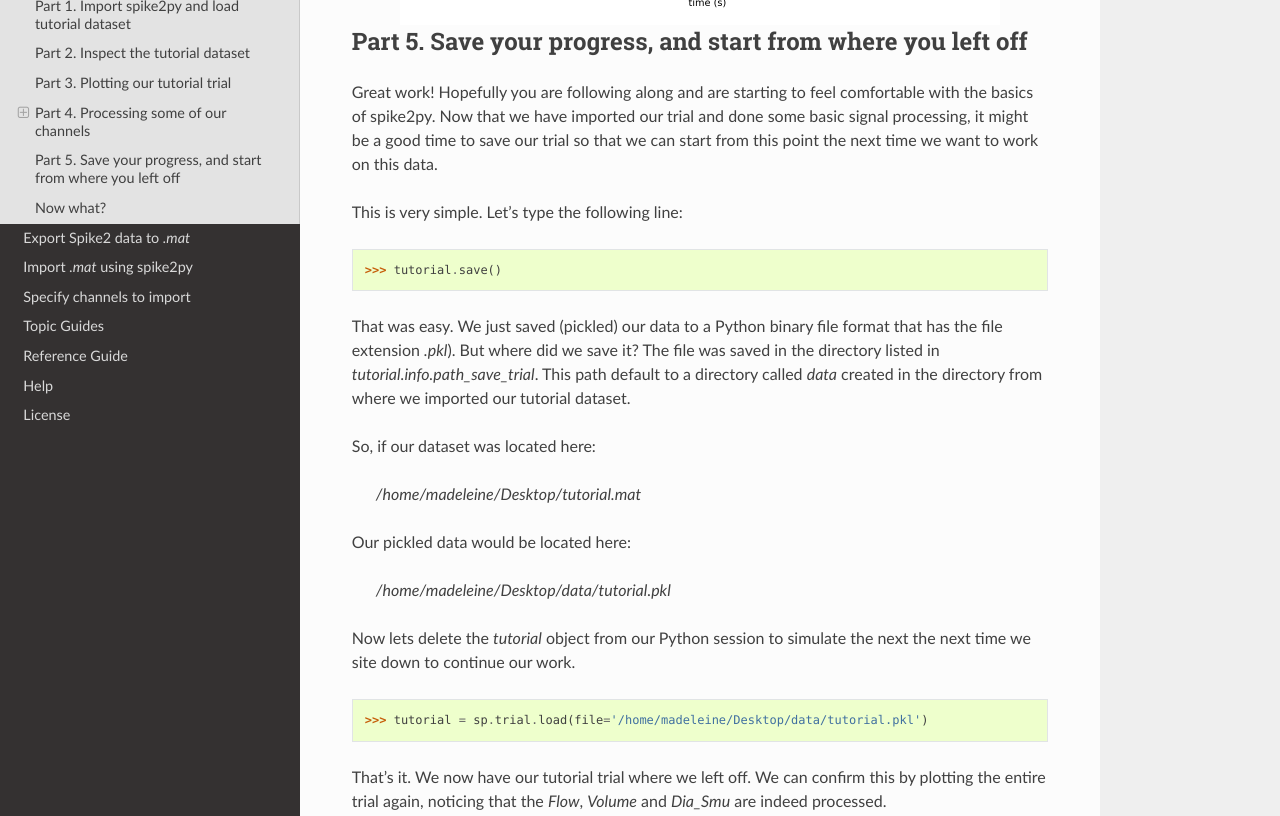
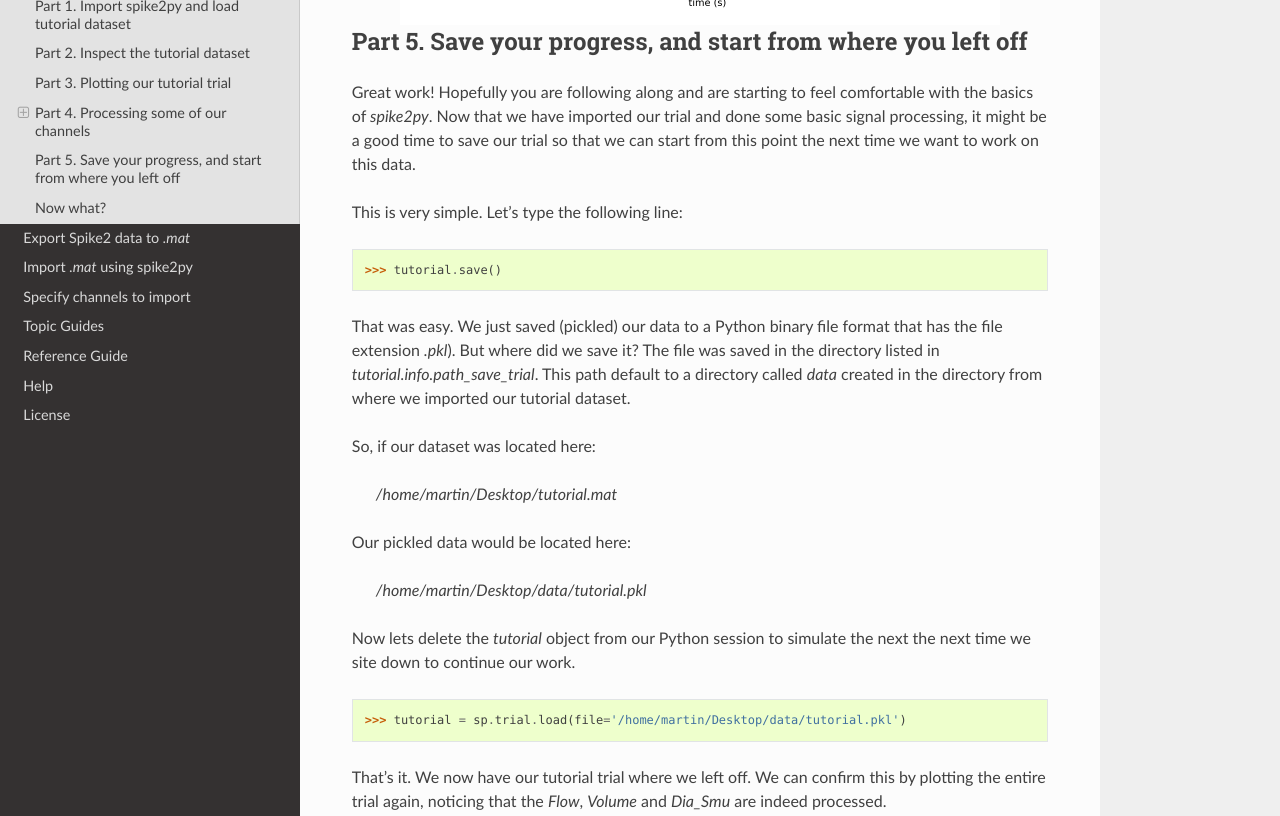
Before and after one commit to MartinHeroux/spike2py, a Sphinx documentation site: the page built from docs/source/pages/tutorials.rst, in a window 1280 px wide and 1400 px high, scrolled down 5318 px. Shown: the part 175-991 px from the top of the window. Built offline with Sphinx 7.4.7 and the Read the Docs theme 2.0.0, drawn with Linux system fonts in a browser that asks for light colours; some of the changed text lies outside the part shown.

Commit message:
Update path in tutorials.rst

```diff
--- a/docs/source/pages/tutorials.rst
+++ b/docs/source/pages/tutorials.rst
@@ -1,11 +1,11 @@
 Tutorial
 ========
 
-This tutorial will get you up and running with spike2py in 10 min.
+This tutorial will get you up and running with *spike2py* in 10 min.
 
 Part 1. Import spike2py and load tutorial dataset
 -------------------------------------------------
-To get up and running quickly, spike2py ships with a tutorial dataset, which we will use in this tutorial. So the first thing we need to do is import spike2py and load the sample dataset.
+To get up and running quickly, *spike2py* ships with a tutorial dataset, which we will use in this tutorial. So the first thing we need to do is import *spike2py* and load the sample dataset.
 
 With the virtual environment you created during the :ref:`installation` activated, start Python and type the following:
 
@@ -48,7 +48,7 @@ Part 3. Plotting our tutorial trial
 -----------------------------------
 To understand and interpret scientific data, it is often best to visualise it. Plotting data gives immediate feedback about the trial. It also gives immediate feedback about the various signal processing methods that we apply to individual channels.
 
-That is why spike2py trials come with a built-in plotting method. Although relatively basic, it plots all of a trials channels on the same figure. Lets give it a try.
+That is why *spike2py* trials come with a built-in plotting method. Although relatively basic, it plots all of a trials channels on the same figure. Lets give it a try.
 
 .. code-block:: python
 
@@ -65,7 +65,7 @@ But some of our channels require cleaning up. We need to apply basic signal proc
 
 Part 4. Processing some of our channels
 ---------------------------------------
-Spike2 refers to channels that contain time-series data as `waveform` channels. To simplify things, spike2py includes several signal processing methods that can be applied to `waveform` channels.
+Spike2 refers to channels that contain time-series data as `waveform` channels. To simplify things, *spike2py* includes several signal processing methods that can be applied to `waveform` channels.
 
 Applying one method at a time
 ~~~~~~~~~~~~~~~~~~~~~~~~~~~~~
@@ -100,7 +100,7 @@ But there is some unwanted high-frequency noise on the signal. Let's get rid of
 
 Chaining our methods
 ~~~~~~~~~~~~~~~~~~~~
-That was all pretty simple. Let's now look at one of spike2py's super powers: method chaining!
+That was all pretty simple. Let's now look at one of *spike2py*'s super powers: method chaining!
 Method chaining allows us to apply a series of signal processing steps, applying each step to the output of the previous step.
 
 For example, let's apply the following signal processing steps to the `volume` channel:
@@ -132,7 +132,7 @@ To provide another examples, lets process the `Dia_Smu` channel, which consists
 
 Part 5. Save your progress, and start from where you left off
 -------------------------------------------------------------
-Great work! Hopefully you are following along and are starting to feel comfortable with the basics of spike2py. Now that we have imported our trial and done some basic signal processing, it might be a good time to save our trial so that we can start from this point the next time we want to work on this data.
+Great work! Hopefully you are following along and are starting to feel comfortable with the basics of *spike2py*. Now that we have imported our trial and done some basic signal processing, it might be a good time to save our trial so that we can start from this point the next time we want to work on this data.
 
 This is very simple. Let's type the following line:
 
@@ -144,17 +144,17 @@ That was easy. We just saved (pickled) our data to a Python binary file format t
 
 So, if our dataset was located here:
 
-   `/home/madeleine/Desktop/tutorial.mat`
+   `/home/martin/Desktop/tutorial.mat`
 
 Our pickled data would be located here:
 
-   `/home/madeleine/Desktop/data/tutorial.pkl`
+   `/home/martin/Desktop/data/tutorial.pkl`
 
 Now lets delete the `tutorial` object from our Python session to simulate the next the next time we site down to continue our work.
 
 .. code-block:: python
 
-   >>> tutorial = sp.trial.load(file='/home/madeleine/Desktop/data/tutorial.pkl')
+   >>> tutorial = sp.trial.load(file='/home/martin/Desktop/data/tutorial.pkl')
 
 That's it. We now have our tutorial trial where we left off. We can confirm this by plotting the entire trial again, noticing that the `Flow`, `Volume` and `Dia_Smu` are indeed processed.
 
@@ -165,7 +165,7 @@ That's it. We now have our tutorial trial where we left off. We can confirm this
 
 Now what?
 ---------
-Hopefully you were able to follow along and learned the basics of spike2py. You should be almost ready to analyse your own data with spike2py. You are only missing two small steps:
+Hopefully you were able to follow along and learned the basics of *spike2py*. You should be almost ready to analyse your own data with *spike2py*. You are only missing two small steps:
 
 
 
```
